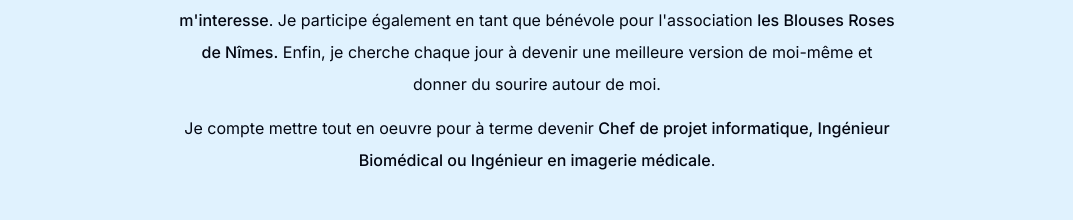
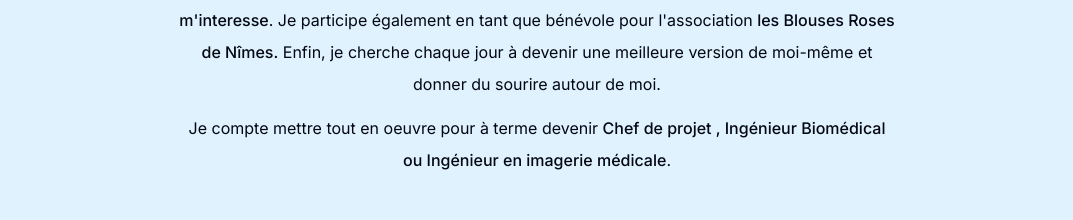
Before and after one commit to zalixzy/portfolio, a Next.js app: page / in a window 1280 px wide. Shown: the part 1084-1304 px from the top of the page, without its empty margins (103-1176 px from the left). Built offline with nearby package versions, Linux system fonts and the light colour scheme; no server answers.

Commit message:
maj about

```diff
--- a/components/about.tsx
+++ b/components/about.tsx
@@ -40,7 +40,7 @@ export default function About() {
         </p>
         <p className="mb-3">
             Je compte mettre tout en oeuvre pour à terme devenir <span className="font-medium">Chef de projet
-            informatique, Ingénieur Biomédical ou Ingénieur en imagerie médicale</span>.
+            , Ingénieur Biomédical ou Ingénieur en imagerie médicale</span>.
         </p>
     </motion.section>
   )
```
